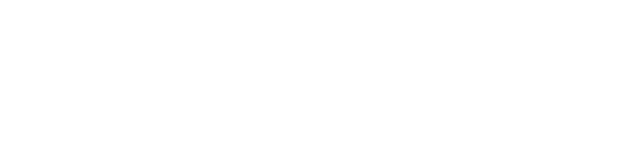
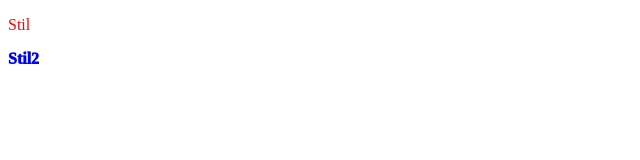
Before and after one commit to cera995/cas2, a plain HTML site: page index.html in a window 1280 px wide. Shown: the full height of the page, 0-640 px from the left. Drawn offline with Linux system fonts and the light colour scheme.

Commit message:
Dodavanje style.css

```diff
--- a/index.html
+++ b/index.html
@@ -4,11 +4,15 @@
 
     <head>
         <title>Document</title>
+
+        <link rel="stylesheet" href="style.css">
     </head>
 
 
     <body>
+        <p style="color:red;">Stil</p>
 
+        <p class="paragraf2">Stil2</p>
     </body>
 
 </html>
--- /dev/null
+++ b/style.css
@@ -0,0 +1,5 @@
+.paragraf2
+{
+    color: blue;
+    font-weight: 1000;
+}
```
